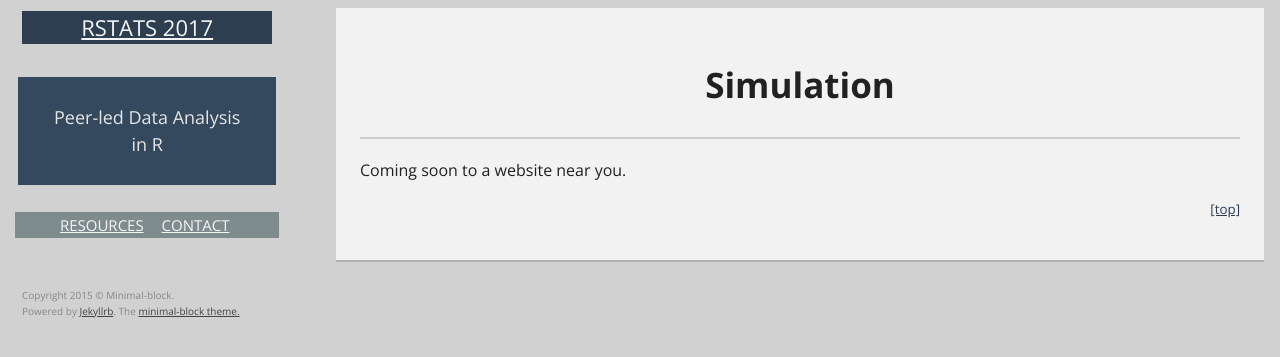
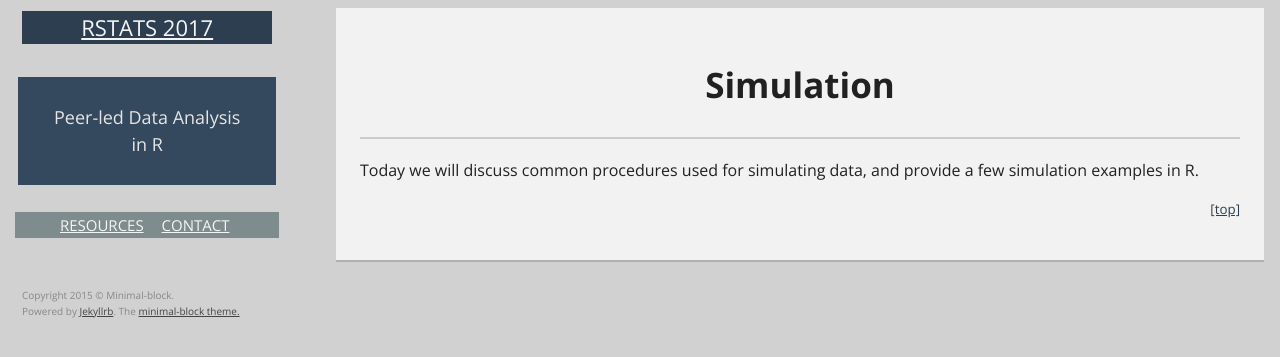
Before and after one commit to CCBBatUT/rstats_fall2017, a Jekyll site: the page built from _posts/2017-10-27-seminar_07.md, in a window 1280 px wide. Shown: the top 357 px of the page. Built offline with Jekyll 4.4.1, drawn with Linux system fonts in a browser that asks for light colours.

Commit message:
shankari simulation files

```diff
--- a/_posts/2017-10-27-seminar_07.md
+++ b/_posts/2017-10-27-seminar_07.md
@@ -3,7 +3,7 @@ layout: post
 title: "Simulation"
 instructor: Shankari Subramaniam
 permalink: /7_seminar/
-materials: files/7_files.zip
+materials: files/7_simulation.zip
 ---
 
-Coming soon to a website near you.
+Today we will discuss common procedures used for simulating data, and provide a few simulation examples in R.
```
Also changed, not shown: 1 other file.
